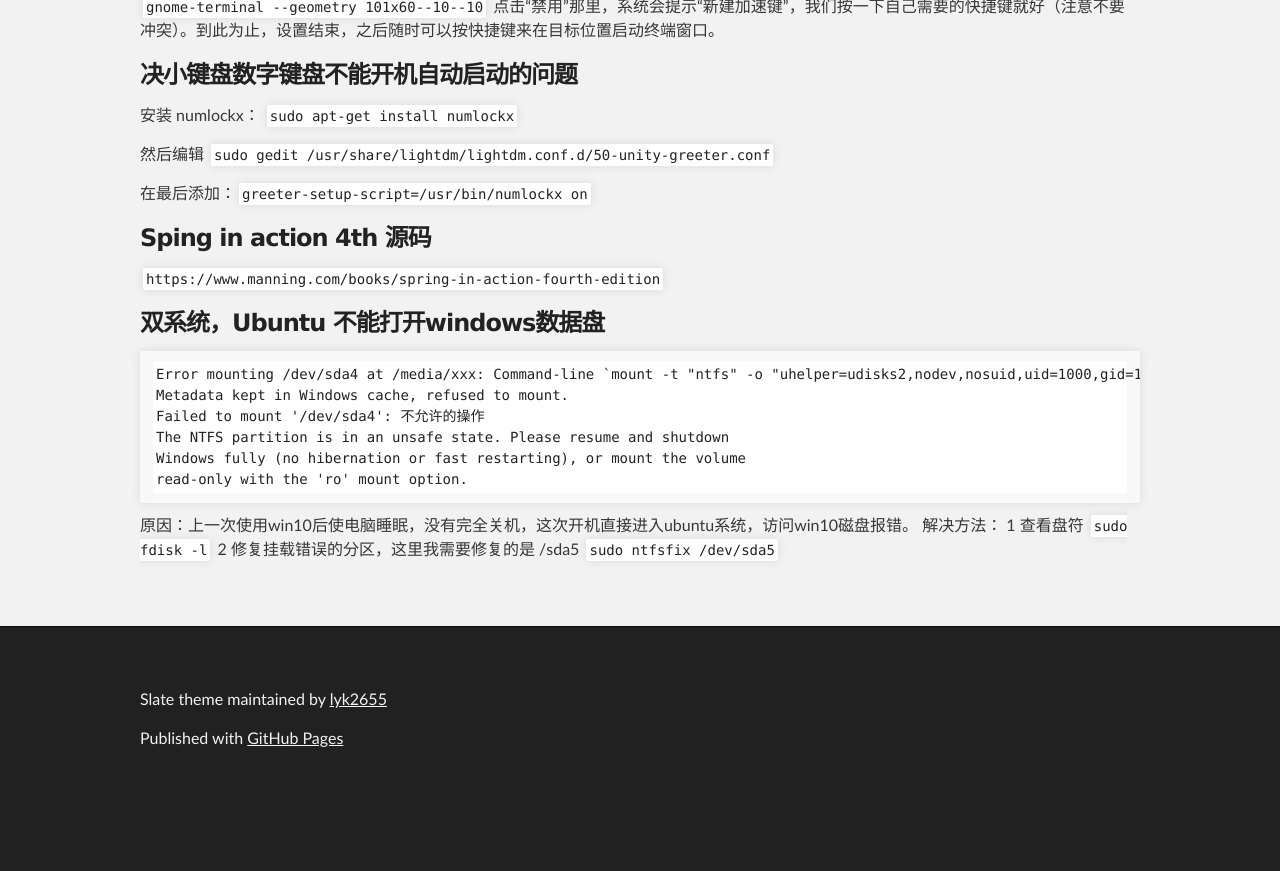
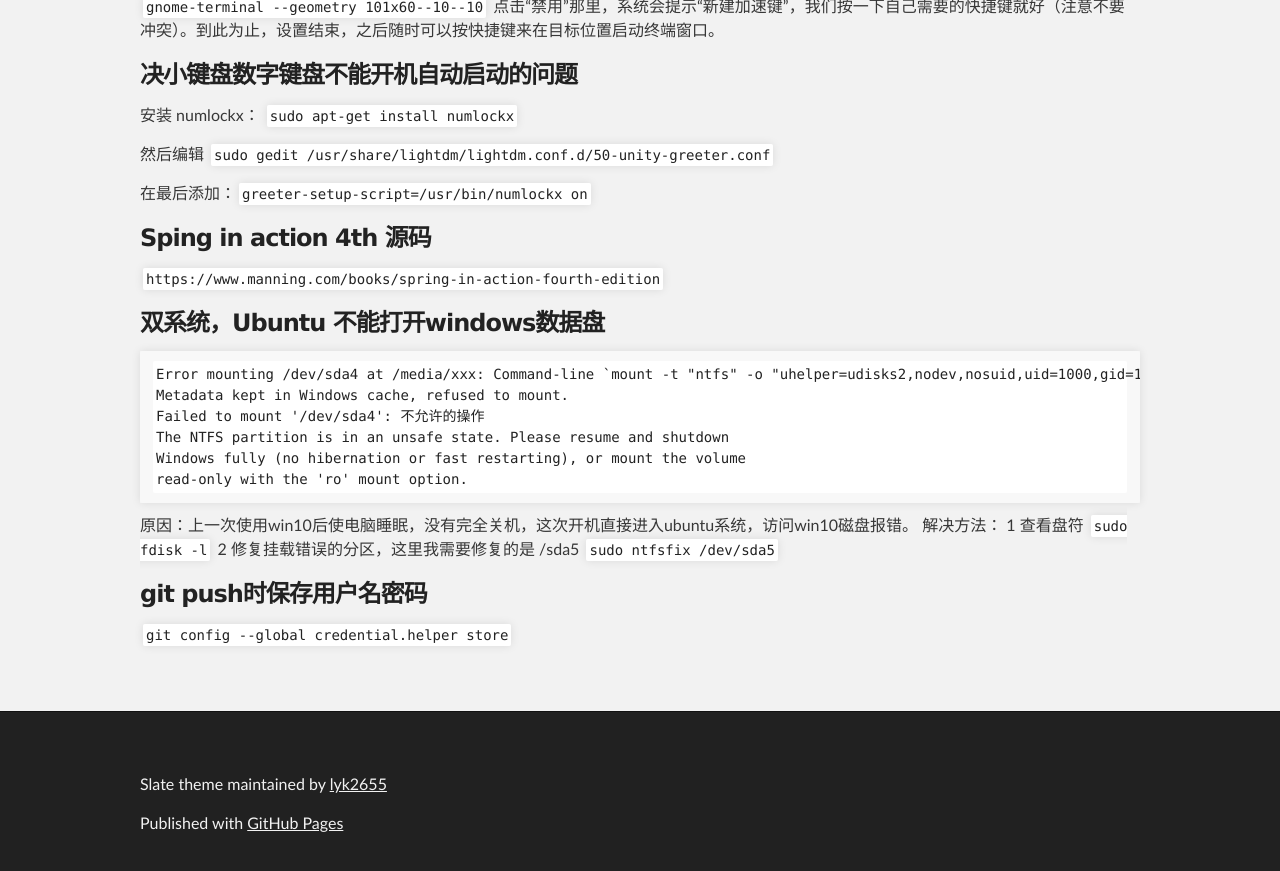
Before and after one commit to lyk2655/hello-world, a Jekyll site: the page built from index.md, in a window 1280 px wide and 900 px high, scrolled down 1647 px. Shown: the top 871 px of the window. Built offline with Jekyll 4.4.1, drawn with Linux system fonts in a browser that asks for light colours; our own code applies the rules of GitHub Pages for plain Markdown files; before the commit the page ends 2462 px from its top, so only the background shows below that.

Commit message:
github push 保存用户名密码

```diff
--- a/index.md
+++ b/index.md
@@ -97,3 +97,6 @@ read-only with the 'ro' mount option.
 `sudo fdisk -l`
 2 修复挂载错误的分区，这里我需要修复的是 /sda5
 `sudo ntfsfix /dev/sda5`
+
+### git push时保存用户名密码
+`git config --global credential.helper store`
```
